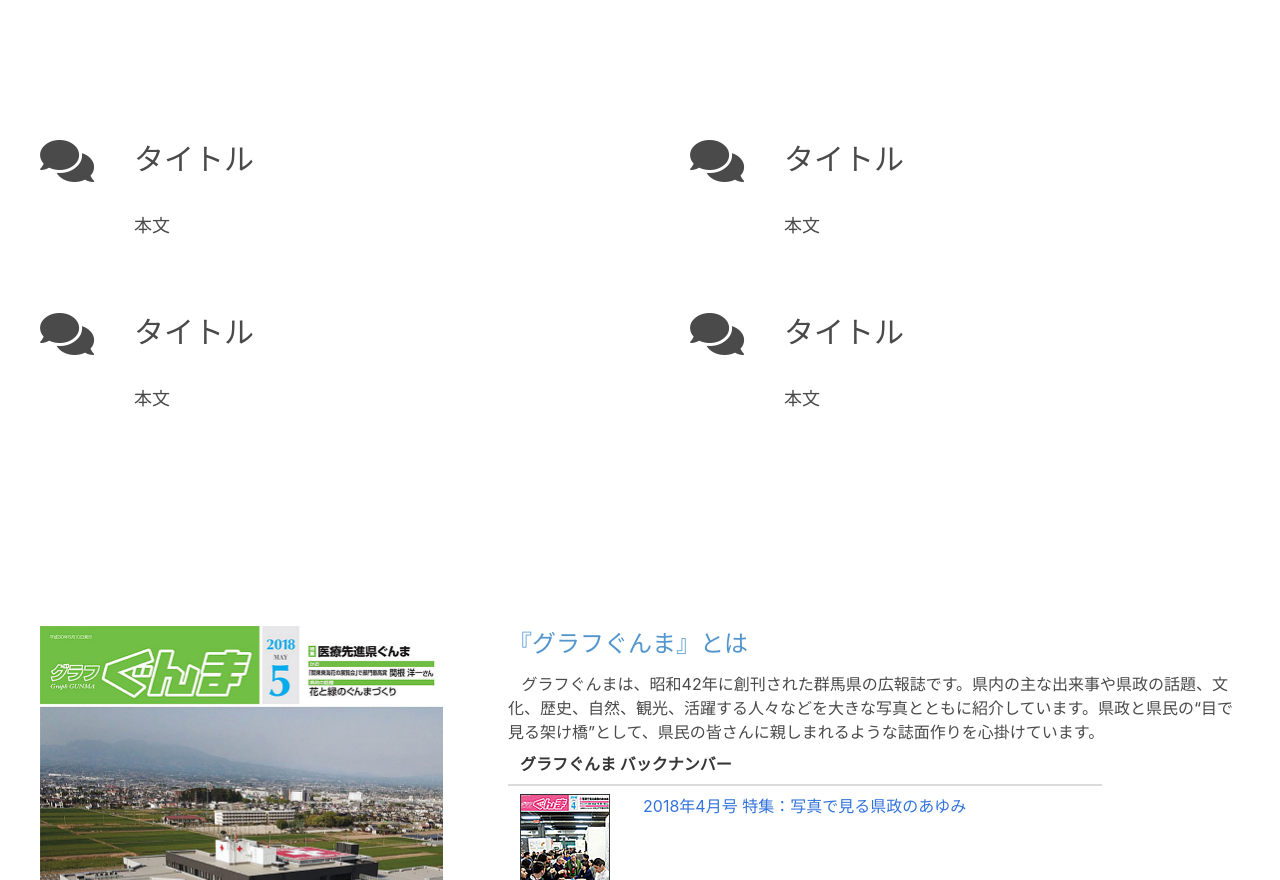
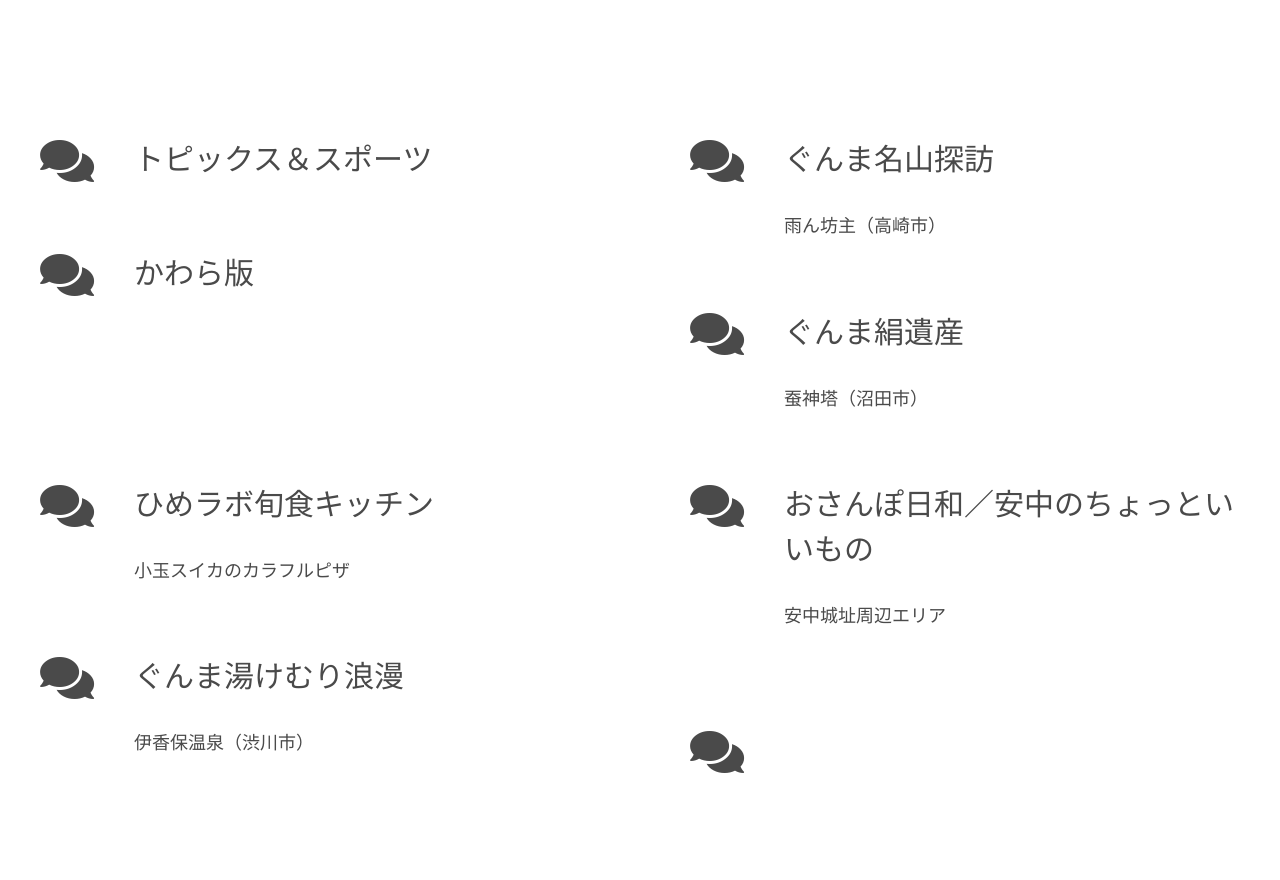
Before and after one commit to giogiokuma/graph, a website: page app/index.html in a window 1280 px wide. Shown: the part 1920-2800 px from the top of the page. Drawn offline with nearby package versions, Linux system fonts and the light colour scheme.

Commit message:
add style _contents-item-2col.css

```diff
--- a/app/assets/styles/modules/_contents-item-2col.css
+++ b/app/assets/styles/modules/_contents-item-2col.css
@@ -13,6 +13,14 @@ span {
     text-align:left;
   }
 }
+p {
+  display: block;
+  text-align:center;
+  @mixin atSmall {
+    text-align:left;
+  }
+}
+
 &__icon {
   display: block;
   margin:0 auto;
--- a/app/index.html
+++ b/app/index.html
@@ -324,31 +324,61 @@ a.arrow-top:hover {
       <div class="row row--gutters-large generic-content-container">
 
         <div class="row__medium-6">
-
           <div class="contents-item-2col">
             <span class="icon icon--rain contents-item-2col__icon"><i class="fas fa-comments fa-3x"></i></span>
-            <h3 class="contents-item-2col__title">タイトル</h3>
-            <p>本文</p>
+            <h3 class="contents-item-2col__title">トピックス＆スポーツ</h3>
+            <p></p>
           </div>
 
           <div class="contents-item-2col">
             <span class="icon icon--globe contents-item-2col__icon"><i class="fas fa-comments fa-3x"></i></span>
-            <h3 class="contents-item-2col__title">タイトル</h3>
-            <p>本文</p>
+            <h3 class="contents-item-2col__title">かわら版</h3>
+            <p></p>
           </div>
         </div>
 
         <div class="row__medium-6">
           <div class="contents-item-2col">
             <span class="icon icon--wifi contents-item-2col__icon"><i class="fas fa-comments fa-3x"></i></span>
-            <h3 class="contents-item-2col__title">タイトル</h3>
-            <p>本文</p>
+            <h3 class="contents-item-2col__title">ぐんま名山探訪</h3>
+            <p>雨ん坊主（高崎市）   </p>
           </div>
 
           <div class="contents-item-2col">
             <span class="icon icon--fire contents-item-2col__icon"><i class="fas fa-comments fa-3x"></i></span>
-            <h3 class="contents-item-2col__title">タイトル</h3>
-            <p>本文</p>
+            <h3 class="contents-item-2col__title"> ぐんま絹遺産</h3>
+            <p>蚕神塔（沼田市）</p>
+          </div>
+        </div>
+
+      </div>
+      <div class="row row--gutters-large generic-content-container">
+
+        <div class="row__medium-6">
+          <div class="contents-item-2col">
+            <span class="icon icon--rain contents-item-2col__icon"><i class="fas fa-comments fa-3x"></i></span>
+            <h3 class="contents-item-2col__title">ひめラボ旬食キッチン</h3>
+            <p>小玉スイカのカラフルピザ</p>
+          </div>
+
+          <div class="contents-item-2col">
+            <span class="icon icon--globe contents-item-2col__icon"><i class="fas fa-comments fa-3x"></i></span>
+            <h3 class="contents-item-2col__title">ぐんま湯けむり浪漫</h3>
+            <p>伊香保温泉（渋川市）</p>
+          </div>
+        </div>
+
+        <div class="row__medium-6">
+          <div class="contents-item-2col">
+            <span class="icon icon--wifi contents-item-2col__icon"><i class="fas fa-comments fa-3x"></i></span>
+            <h3 class="contents-item-2col__title">おさんぽ日和／安中のちょっといいもの</h3>
+            <p>安中城址周辺エリア   </p>
+          </div>
+
+          <div class="contents-item-2col">
+            <span class="icon icon--fire contents-item-2col__icon"><i class="fas fa-comments fa-3x"></i></span>
+            <h3 class="contents-item-2col__title"> </h3>
+            <p></p>
           </div>
         </div>
 
--- a/app/temp/styles/styles.css
+++ b/app/temp/styles/styles.css
@@ -1198,6 +1198,18 @@ padding-bottom: 2.5rem;
   }
 }
 
+.contents-item-2col p {
+  display: block;
+  text-align:center;
+}
+
+@media (min-width: 530px) {
+
+  .contents-item-2col p {
+    text-align: left;
+  }
+}
+
 .contents-item-2col__icon {
   display: block;
   margin:0 auto;
```
